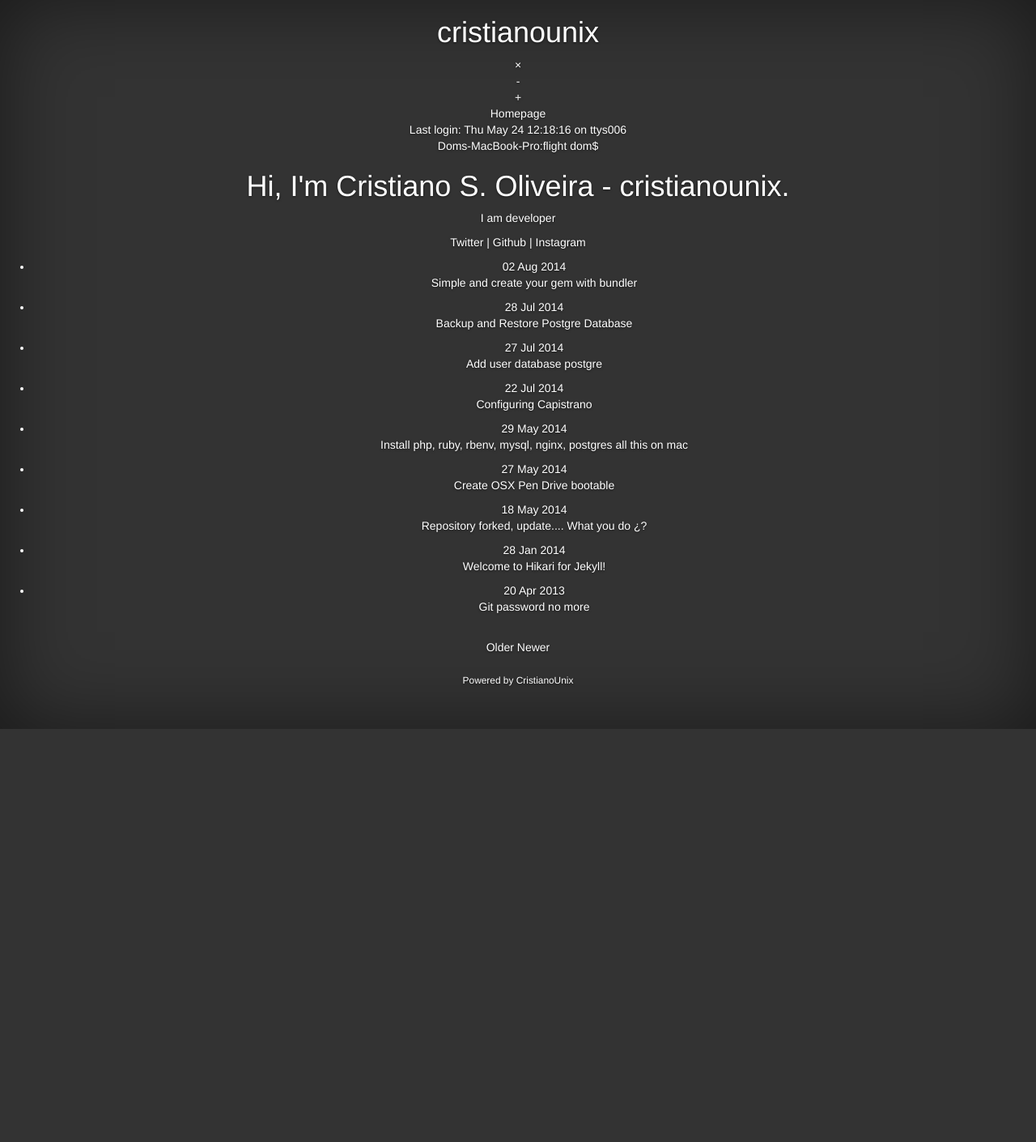
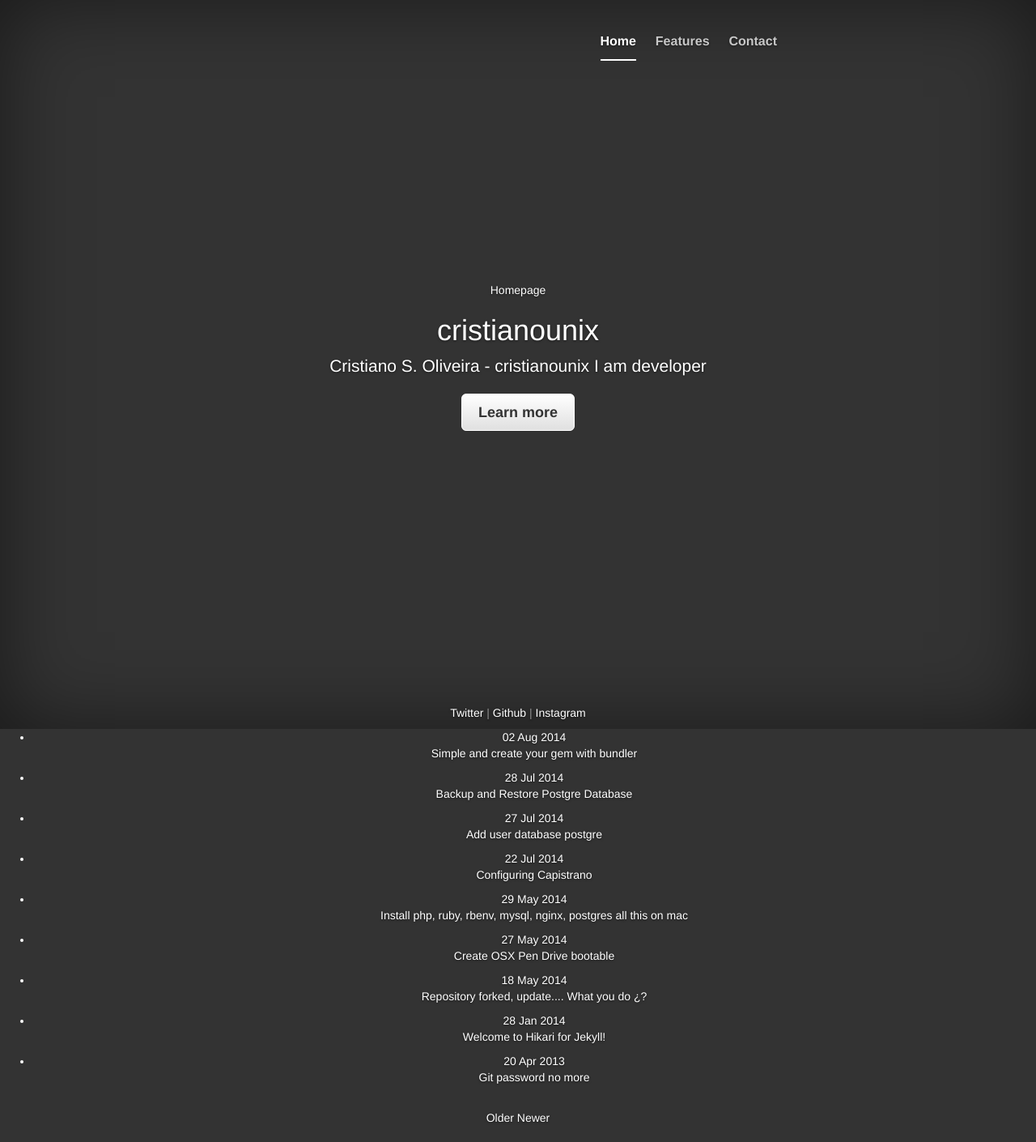
Before and after one commit to cristianounix/cristianounix, a Jekyll site: the page built from index.html, in a window 1280 px wide. Shown: the whole page at 81% size. Built offline with Jekyll 4.4.1, drawn with Linux system fonts in a browser that asks for light colours; nearby versions of some CDN libraries; the list of posts is cut into pages by our own code; before the commit the page ends 900 px from its top, so only the background shows below that.

Commit message:
Layout default

```diff
--- a/_layouts/default.html
+++ b/_layouts/default.html
@@ -18,78 +18,68 @@
 
 
 
+
     <div class="site-wrapper">
 
-      <h1 class="title"><a href="{{ site.url }}" title="Back to Homepage">{{ site.name }}</a></h1>
+      <div class="site-wrapper-inner">
 
-      <div id="window">
+        <div class="cover-container">
+
+          <div class="masthead clearfix">
+            <div class="inner">
+              <h3 class="masthead-brand marca">
+              </h3>
+              <ul class="nav masthead-nav">
+                <li class="active"><a href="#">Home</a></li>
+                <li><a href="#">Features</a></li>
+                <li><a href="#">Contact</a></li>
+              </ul>
+            </div>
+          </div>
+          <div>
+            {{ page.title }}
+          </div>
 
 
 
-        <div id="toolbar">
-          <div class="top">
-            <div id="lights">
-              <div class="light red">
-                <div class="glyph">×</div>
-                <div class="shine"></div>
-                <div class="glow"></div>
-              </div>
-              <div class="light yellow">
-                <div class="glyph">-</div>
-                <div class="shine"></div>
-                <div class="glow"></div>
-              </div>
-              <div class="light green">
-                <div class="glyph">+</div>
-                <div class="shine"></div>
-                <div class="glow"></div>
-              </div>
-            </div>
-            <div id="title">
-              <div class="folder">
-                <div class="tab"></div>
-                <div class="body"></div>
-              </div>
-              {{ page.title }}
-            </div>
-            <div id="bubble">
-              <div class="shine"></div>
-              <div class="glow"></div>
-            </div>
+          <div class="inner cover">
+            <h1 class="cover-heading"><a href="{{ site.url }}" title="Back to Homepage">{{ site.name }}</a></h1>
+            <p class="lead">
+            {{ site.author }}
+            {{ site.author-bio }}
+            </p>
+            <p class="lead">
+            <a href="#" class="btn btn-lg btn-default">Learn more</a>
+            </p>
           </div>
-        </div>
-        <div id="body">
-          <p>
-          Last login: Thu May 24 12:18:16 on ttys006 <br /> Doms-MacBook-Pro:flight dom$
-          <h1>Hi, I'm {{ site.author }}.</h1>
-          <p>{{ site.author-bio }}</p>
-          {% if site.twitter %}
-          <a target="_blank" href="http://twitter.com/{{ site.twitter }}">Twitter</a> |
-          <a target="_blank" href="http://github.com/{{ site.github }}">Github</a> |
-          <a target="_blank" href="http://linkedin.com/{{ site.instagram }}">Instagram</a>
-          {% endif %}
-          </p>
-          <div class="cursor"></div>
 
-          <main>
-          {{ content }}
-          </main>
+          <div class="mastfoot">
+            <p>
+            {% if site.twitter %}
+            <a target="_blank" href="http://twitter.com/{{ site.twitter }}">Twitter</a> |
+            <a target="_blank" href="http://github.com/{{ site.github }}">Github</a> |
+            <a target="_blank" href="http://linkedin.com/{{ site.instagram }}">Instagram</a>
+            {% endif %}
+            </p>
+          </div>
 
         </div>
-      </div>
 
 
 
-      <footer>
-      <small>Powered by CristianoUnix</small>
-      </footer>
+
+
+
+      </div>
 
     </div>
-    {% comment %} site-wrapper {% endcomment %}
 
-    <script src="{{ site.baseurl }}/js/main.js"></script>
-    {% comment %} Google Analytics {% endcomment %}
 
+    <main>
+    {{ content }}
+    </main>
+
+    <script src="https://ajax.googleapis.com/ajax/libs/jquery/1.11.1/jquery.min.js"></script>
 
   </body>
 </html>
```
